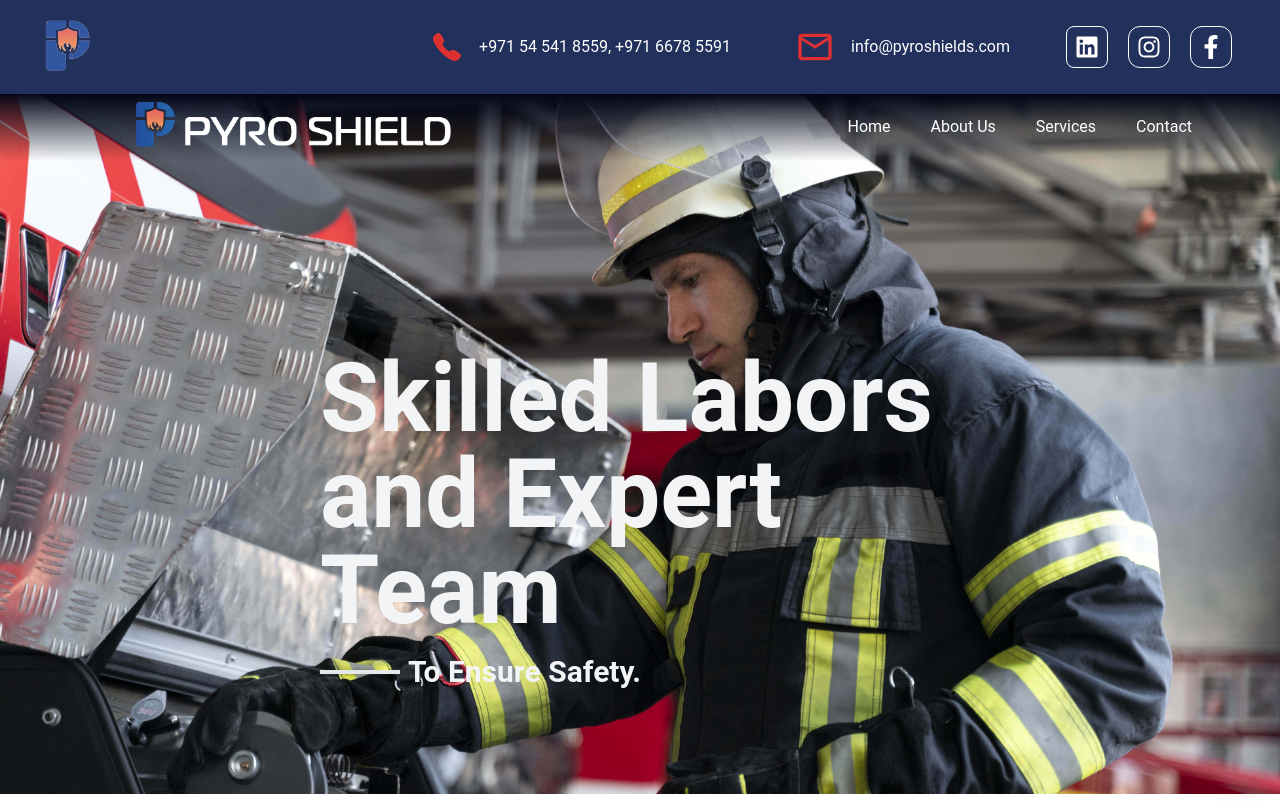
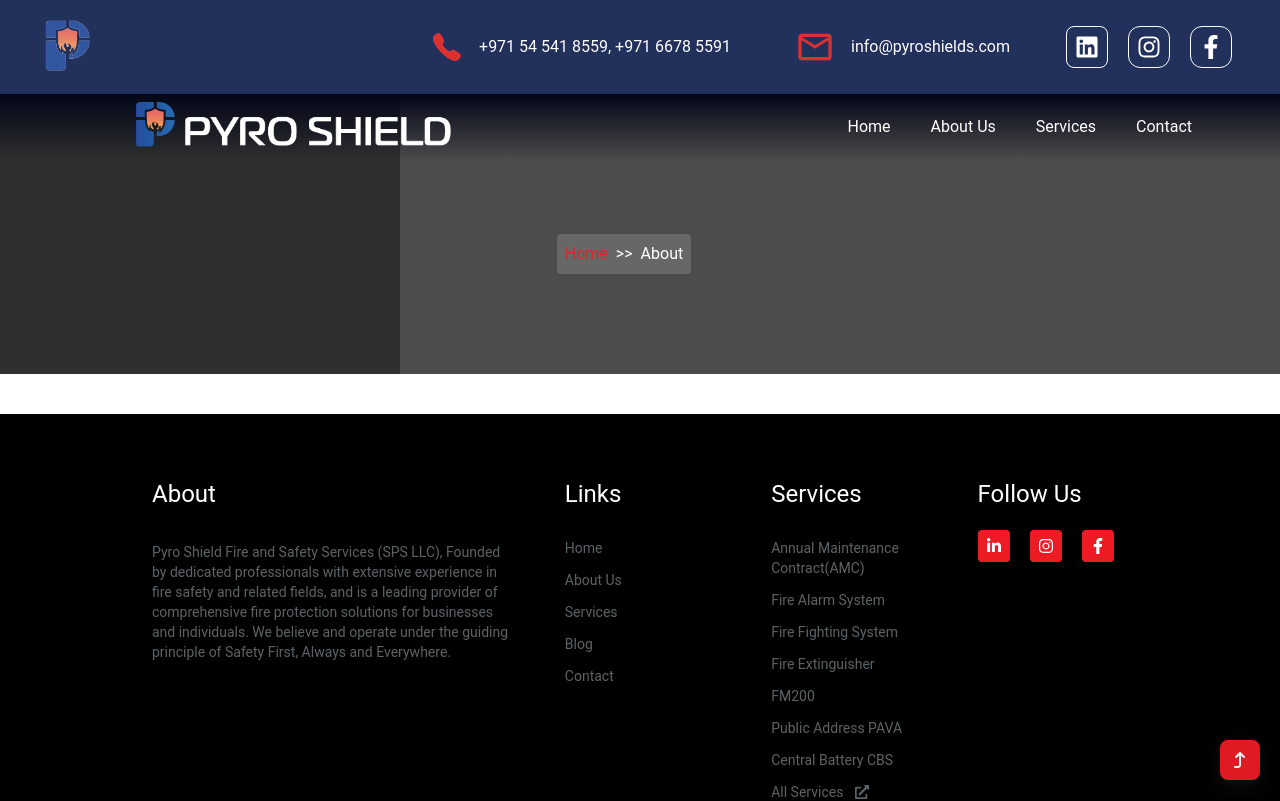
Before and after one commit to shahan210/PyroShield-TS, a React (Vite) app: page /about in a window 1280 px wide. Shown: the top 801 px of the page. Built offline with nearby package versions, Linux system fonts and the light colour scheme.

Commit message:
update: image

```diff
--- a/src/App.tsx
+++ b/src/App.tsx
@@ -1,15 +1,19 @@
-// import { BrowserRouter, Route, Routes } from "react-router-dom";
-import Index from "./pages/home/Index";
+import { BrowserRouter, Route, Routes } from "react-router-dom";
+import { GlobalProvider } from "./componets/global/GlobalContext";
 import Layout from "./componets/global/Layout";
-import { GlobalProvider } from "./componets/global/GlobalContext";
+import About from "./pages/aboutUs/Index";
+import Home from "./pages/home/Index";
 function App() {
   return (
     <div>
       <GlobalProvider>
         <Layout>
-          <div className="min-w-h-screen ">
-            <Index />
-          </div>
+          <BrowserRouter>
+            <Routes>
+              <Route index element={<Home />} />
+              <Route path="/about" element={<About />} />
+            </Routes>
+          </BrowserRouter>
         </Layout>
       </GlobalProvider>
     </div>
--- a/src/constants/Index.tsx
+++ b/src/constants/Index.tsx
@@ -1,30 +1,18 @@
-// import Image1 from "../assets/Webp/";
-// import Image2 from "../assets/Webp/fire-alarm-switch.webp";
-// import Image7 from "../assets/Webp/Fire-Suppression-large.webp";
-// import Image4 from "../assets/Webp/fire_system.webp";
-// import Image9 from "../assets/Webp/green-emergency-exit-sign-ceiling.webp";
-// import Image8 from "../assets/Webp/man-chef-frying-meat-pan-fire.webp";
-// import Image11 from "../assets/Webp/panel.webp";
-// import Image10 from "../assets/Webp/pava.webp";
-// import Image6 from "../assets/Webp/red-fire-extinguisher-white-wall.webp";
-// import Image5 from "../assets/Webp/safety-extinguisher-instrument-utility-faucet.webp";
-// import Image3 from "../assets/Webp/sprinkler.webp";
-const baseUrl = import.meta.env.VITE_IMAGE_URL;
 
 export const services = [
   {
     id: 1,
-    Image: `${baseUrl}amc.webp`,
+    Image: `https://res.cloudinary.com/dfd7rlncm/image/upload/v1729501399/amc_ia7tch.webp`,
     Desc: "Annual Maintenance Contract(AMC)",
   },
   {
     id: 2,
-    Image: `${baseUrl}fire-alarm-switch.webp`,
+    Image: `https://res.cloudinary.com/dfd7rlncm/image/upload/v1729501403/fire-alarm-switch_awk46v.webp`,
     Desc: "Fire Alarm System",
   },
   {
     id: 3,
-    Image: `${baseUrl}fire_system.webp`,
+    Image: `https://res.cloudinary.com/dfd7rlncm/image/upload/v1729501400/fire_system_v8x4zk.webp`,
     Desc: "Fire Fighting System",
   },
   // {
--- /dev/null
+++ b/src/pages/aboutUs/Index.tsx
@@ -0,0 +1,12 @@
+import React from "react";
+import Carousel from "../home/components/Carousel";
+
+const Index: React.FC = () => {
+  return (
+    <div className="min-w-h-screen">
+      <Carousel home={false} page="About" />
+    </div>
+  );
+};
+
+export default Index;
--- a/src/pages/home/Index.tsx
+++ b/src/pages/home/Index.tsx
@@ -8,8 +8,8 @@
 import JoinUs from "./components/JoinUs";
 const Index: React.FC = () => {
   return (
-    <div className="">
-      <Carousel />
+    <div className="min-w-h-screen">
+      <Carousel home page=""/>
       <div className="home__contents">
         <About />
         <Services />
--- a/src/pages/home/components/About.tsx
+++ b/src/pages/home/components/About.tsx
@@ -44,7 +44,7 @@
           className="about__right"
         >
           <div className="about__img">
-            <img src={`${baseUrl}g9.webp`} alt="Fire Fighter" />
+            <img src={`https://res.cloudinary.com/dfd7rlncm/image/upload/v1729501403/g9_nfuhjl.webp`} alt="Fire Fighter" />
           </div>
         </motion.div>
       </div>
--- a/src/pages/home/components/Carousel.tsx
+++ b/src/pages/home/components/Carousel.tsx
@@ -1,32 +1,44 @@
+import { motion } from "framer-motion";
 import React, { useState } from "react";
-import { Swiper, SwiperSlide } from "swiper/react";
-import { Autoplay } from "swiper/modules";
-
-import "swiper/css";
-import { motion } from "framer-motion";
-import Logo from "../../../assets/images/pyroshield.png";
-import Image1 from "../../../assets/images/3d-rendering-gas-cylinder.jpg";
-import Image2 from "../../../assets/images//male-firefighter-station-equipped-with-suit-safety-helmet.jpg";
-import Image3 from "../../../assets/images/pexels-anna-shvets-5964979.jpg";
 import { GiHamburgerMenu } from "react-icons/gi";
 import { IoMdClose } from "react-icons/io";
-const Carousel: React.FC = () => {
+import { Link } from "react-router-dom";
+import "swiper/css";
+import { Autoplay } from "swiper/modules";
+import { Swiper, SwiperSlide } from "swiper/react";
+import Logo from "../../../assets/images/pyroshield.png";
+const baseUrl = import.meta.env.VITE_IMAGE_URL;
+
+type Props = {
+  home: boolean;
+  page: string;
+};
+const Carousel: React.FC<Props> = ({ home, page }) => {
   const [menu, setMenu] = useState(false);
+
   const toggleMenu = () => {
     setMenu(!menu);
   };
 
   return (
-    <section className="Swiper">
+    <section className={home ? "Swiper_home" : "Swiper__page"}>
       <div className="Swiper__menu">
         <div className="Swiper__logo">
           <img src={Logo} alt="Pyroshield" />
         </div>
         <div className="Swiper__nav">
-          <a href="#">Home</a>
-          <a href="#about">About Us</a>
-          <a href="#services">Services</a>
-          <a href="#contact">Contact</a>
+          <Link to={"/"}>
+            <p>Home</p>
+          </Link>
+          <Link to={"/about"}>
+            <p>About Us</p>
+          </Link>
+          <Link to={"/services"}>
+            <p>Services</p>
+          </Link>
+          <Link to={"/contact"}>
+            <p>Contact</p>
+          </Link>
         </div>
       </div>
       <div className="mobile__menu">
@@ -42,12 +54,26 @@
           <IoMdClose className="size-6" onClick={() => toggleMenu()} />
         </div>
         <div className="mobile__nav">
-          <a href="#">Home</a>
-          <a href="#about">About Us</a>
+          <a href="/">Home</a>
+          <a href="/about">About Us</a>
           <a href="#services">Services</a>
           <a href="#contact">Contact</a>
         </div>
       </div>
+      <div className={home ? "hidden" : "page__image"}>
+        <div className="page__content"></div>
+        <img
+          src={`${baseUrl}safety-extinguisher-instrument-utility-faucet.webp`}
+          alt="safety-extinguisher-instrument-utility-faucet"
+        />
+        <div className="page__nav">
+          <Link to={"/"}>
+            <p className="text-red-600 cursor-pointer">Home</p>
+          </Link>
+          {">>"} <p>{page}</p>
+        </div>
+      </div>
+
       <Swiper
         spaceBetween={30}
         centeredSlides={true}
@@ -57,7 +83,7 @@
         }}
         loop={true}
         modules={[Autoplay]}
-        className="mySwiper"
+        className={home ? "mySwiper" : "hidden"}
       >
         <SwiperSlide>
           <div className="Swiper__text">
@@ -74,7 +100,7 @@
               loading="lazy"
               whileInView={{ scale: [1.1, 1] }}
               transition={{ duration: 2 }}
-              src={Image1}
+              src="https://res.cloudinary.com/dfd7rlncm/image/upload/v1729501233/3d-rendering-gas-cylinder_kxphg9.webp"
               className="Swiper__image"
               alt="Image1"
             />
@@ -95,7 +121,7 @@
               loading="lazy"
               whileInView={{ scale: [1.1, 1] }}
               transition={{ duration: 2 }}
-              src={Image2}
+              src="https://res.cloudinary.com/dfd7rlncm/image/upload/v1729501404/male-firefighter-station-equipped-with-suit-safety-helmet_mp1yrr.webp"
               className="Swiper__image"
               alt="Image2"
             />
@@ -117,7 +143,7 @@
               loading="lazy"
               whileInView={{ scale: [1.1, 1] }}
               transition={{ duration: 2 }}
-              src={Image3}
+              src="https://res.cloudinary.com/dfd7rlncm/image/upload/v1729501406/pexels-anna-shvets-5964979_ib11vq.webp"
               alt="Image3"
             />
           </div>
--- a/src/pages/home/components/JoinUs.tsx
+++ b/src/pages/home/components/JoinUs.tsx
@@ -27,7 +27,7 @@
           </form>
         </div>
         <div className="join__right">
-          <img src={`${baseUrl}professional.webp`} alt="professionals" />
+          <img loading="lazy" src={`https://res.cloudinary.com/dfd7rlncm/image/upload/v1729501406/professional_oqj0bl.webp`} alt="professionals" />
         </div>
       </div>
     </motion.section>
--- a/src/pages/home/components/Quality.tsx
+++ b/src/pages/home/components/Quality.tsx
@@ -37,10 +37,26 @@
             transition={{ duration: 2 }}
             className="quality__right"
           >
-            <img src={`${baseUrl}g9.webp`} alt="Fire fighter" />
-            <img src={`${baseUrl}fire-alarm-switch.webp`} alt="Fire-switch" />
-            <img src={`${baseUrl}fire3.webp`} alt="Fire fighting" />
-            <img src={`${baseUrl}fire1.webp`} alt="Fire extinghuisher" />
+            <img
+              loading="lazy"
+              src={`https://res.cloudinary.com/dfd7rlncm/image/upload/v1729501403/g9_nfuhjl.webp`}
+              alt="Fire fighter"
+            />
+            <img
+              loading="lazy"
+              src={`https://res.cloudinary.com/dfd7rlncm/image/upload/v1729501403/fire-alarm-switch_awk46v.webp`}
+              alt="Fire-switch"
+            />
+            <img
+              loading="lazy"
+              src={`https://res.cloudinary.com/dfd7rlncm/image/upload/v1729501403/fire3_k2rsok.webp`}
+              alt="Fire fighting"
+            />
+            <img
+              loading="lazy"
+              src={`https://res.cloudinary.com/dfd7rlncm/image/upload/v1729501402/fire1_izdikr.webp`}
+              alt="Fire extinghuisher"
+            />
           </motion.div>
         </div>
         <a href="">
--- a/src/pages/home/style.css
+++ b/src/pages/home/style.css
@@ -1,8 +1,11 @@
 .animate {
   @apply transition-all ease-in-out duration-200 delay-75;
 }
-.Swiper {
+.Swiper_home {
   @apply w-full h-[680px] sm:h-[450px] lg:h-[700px] overflow-hidden relative mb-10 z-10;
+}
+.Swiper__page {
+  @apply w-full h-[400px] sm:h-[280x] lg:h-[280px] overflow-hidden relative mb-10 z-10;
 }
 .Swiper__menu {
   @apply absolute p-2 hidden sm:flex justify-between w-full z-20 h-fit bg-gradient-to-b from-slate-950 items-center;
@@ -12,6 +15,15 @@
 }
 .Swiper__close {
   @apply p-2 absolute top-2 right-5;
+}
+.page__image {
+  @apply relative w-full h-full;
+}
+.page__content {
+  @apply absolute inset-0 bg-black bg-opacity-70 flex justify-center items-center;
+}
+.page__nav {
+  @apply p-2 bg-white bg-opacity-15 absolute top-1/2 rounded right-[46%] flex gap-2 text-white;
 }
 .Swiper__mobile_hide {
   @apply fixed py-20 top-0 right-0 w-0 -mr-32 duration-500 transition-all sm:hidden z-[10000000] bg-opacity-90  bg-blue-950 text-white h-full items-center;
```
Also changed, not shown: src/pages/aboutUs/style.css (added), 1 other file (tests, documents, lock files or other folders).
